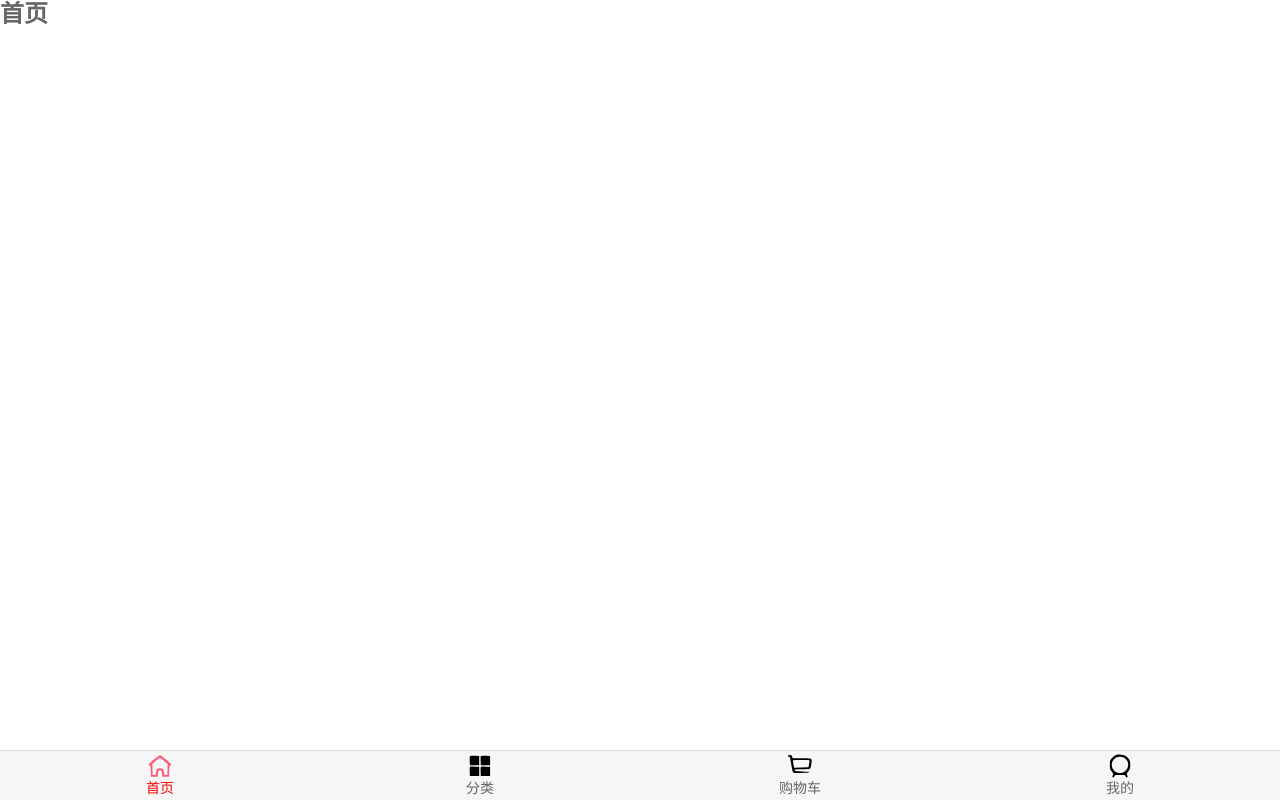
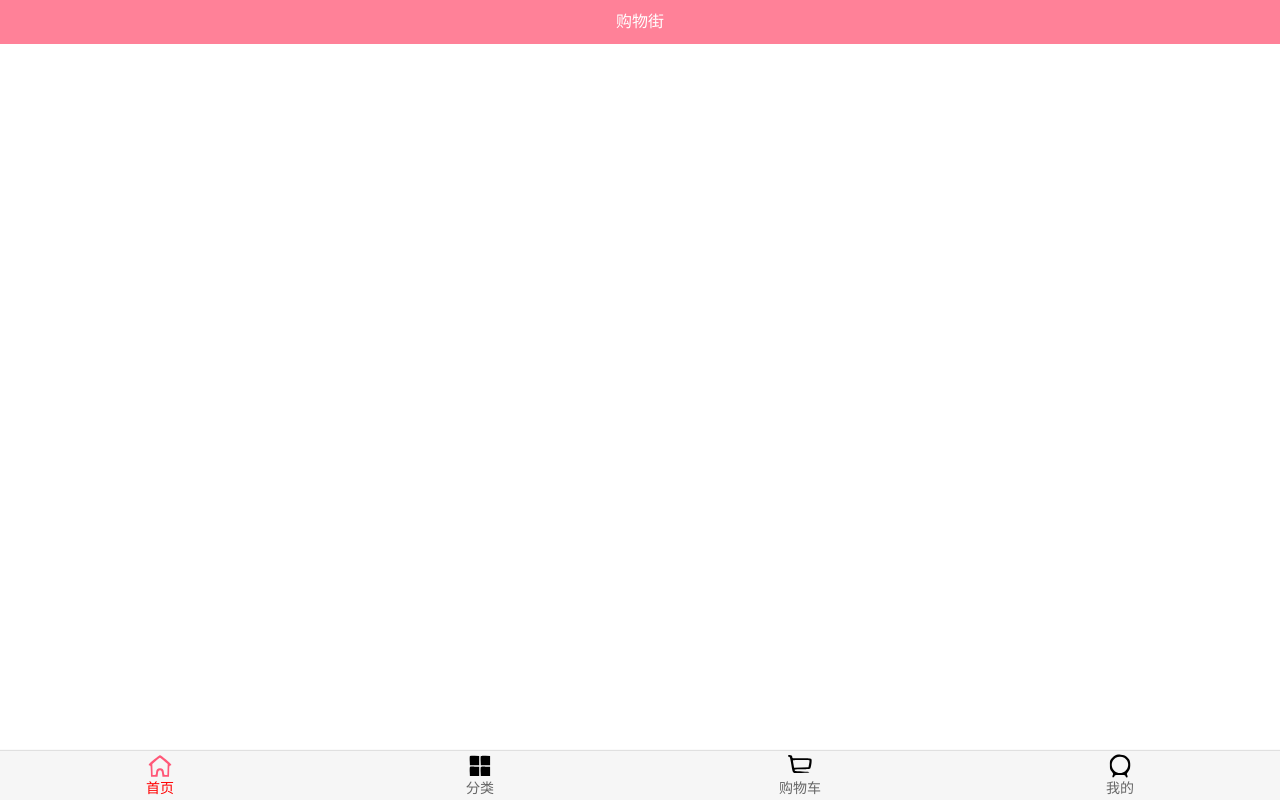
Before and after one commit to JackCcJ/mall, a Vue app: page /home in a window 1280 px wide. Built offline with nearby package versions, Linux system fonts and the light colour scheme.

Commit message:
头部标题提交

```diff
--- a/src/components/common/navbar/navBar.vue
+++ b/src/components/common/navbar/navBar.vue
@@ -1,8 +1,8 @@
 <template>
-  <div>
-      <slot></slot>
-      <slot></slot>
-      <slot></slot>
+  <div class="navBar">
+	  <div class="left"><slot name="left"></slot></div>
+    <div class="center"><slot name="center"></slot></div>
+	  <div class="right"><slot name="right"></slot></div>
   </div>
 </template>
 
@@ -12,6 +12,19 @@
 }
 </script>
 
-<style>
-
+<style scoped>
+  .navBar{
+    display: flex;
+    height: 44px;
+    text-align: center;
+    line-height: 44px;
+  }
+  .left ,.right{
+    width: 60px;
+    height: 44px;
+  }
+  .center{
+    flex: 1;
+    height: 44px;
+  }
 </style>
--- a/src/views/home/Home.vue
+++ b/src/views/home/Home.vue
@@ -1,13 +1,22 @@
 <template>
-  <h2>首页</h2>
+  <div id="home">
+    <nav-bar class="home-nav"><div slot="center">购物街</div></nav-bar>
+  </div>
 </template>
 
 <script>
+  import NavBar from 'components/common/navbar/navBar'
   export default {
-    name: "Home"
+    name: "Home",
+    components:{
+      NavBar
+    }
   }
 </script>
 
 <style scoped>
-
+ .home-nav{
+   color: #fff;
+   background: var(--color-tint);
+ }
 </style>
```
